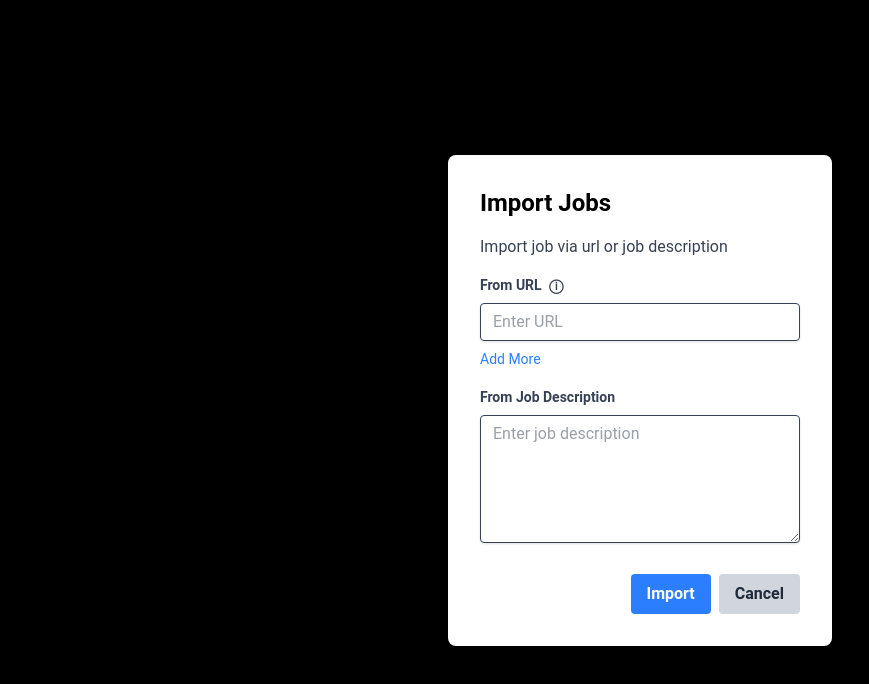
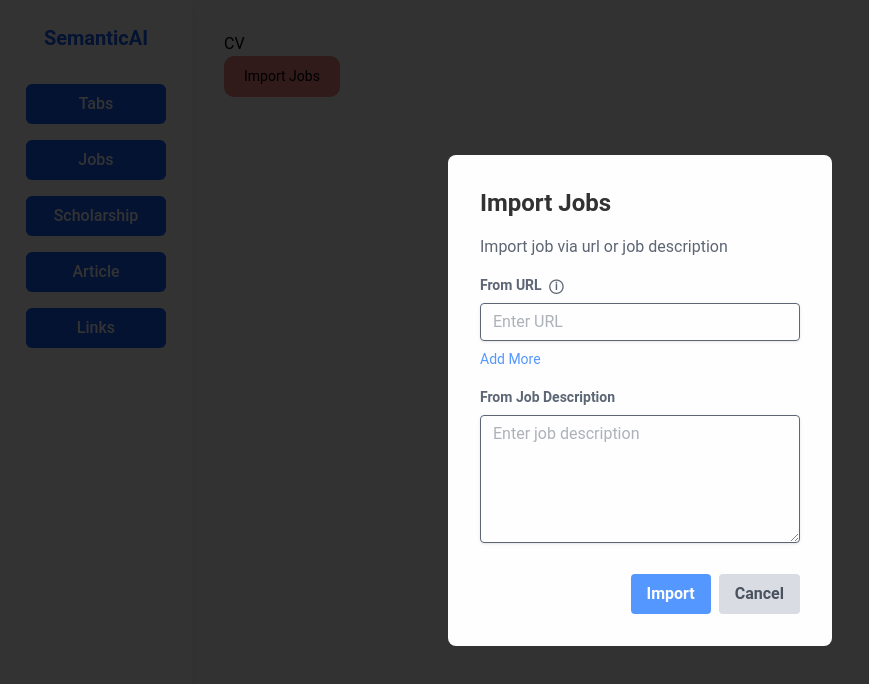
Before and after one commit to shuvrojit/semantiai, a React (Vite) app: page /cv in a window 1280 px wide. Both pictures are taken after a click on the button "Import Jobs". Shown: the top 684 px of the page, without its empty margins (0-869 px from the left). Built offline with nearby package versions, Linux system fonts and the light colour scheme.

Commit message:
Feature ImportJobsModal with click outside to close functionality

```diff
--- a/src/components/modals/ImportJobsModal.tsx
+++ b/src/components/modals/ImportJobsModal.tsx
@@ -1,23 +1,37 @@
-import React from 'react';
+import React from "react";
 
 interface ImportJobsModalProps {
   isOpen: boolean;
   onClose: () => void;
 }
 
-const ImportJobsModal: React.FC<ImportJobsModalProps> = ({ isOpen, onClose }) => {
+const ImportJobsModal: React.FC<ImportJobsModalProps> = ({
+  isOpen,
+  onClose,
+}) => {
   if (!isOpen) {
     return null;
   }
 
   return (
-    <div className="fixed inset-0 bg-black bg-opacity-50 flex items-center justify-center">
-      <div className="bg-white p-8 rounded-lg shadow-md w-96">
+    <div
+      className="fixed inset-0 bg-black opacity-80 flex items-center justify-center"
+      onClick={onClose}
+    >
+      <div
+        className="bg-white p-8 rounded-lg shadow-md w-96"
+        onClick={(e) => e.stopPropagation()}
+      >
         <h2 className="text-2xl font-bold mb-4">Import Jobs</h2>
-        <p className="text-gray-700 mb-4">Import job via url or job description</p>
+        <p className="text-gray-700 mb-4">
+          Import job via url or job description
+        </p>
 
         <div className="mb-4">
-          <label htmlFor="jobUrl" className="block text-gray-700 text-sm font-bold mb-2">
+          <label
+            htmlFor="jobUrl"
+            className="block text-gray-700 text-sm font-bold mb-2"
+          >
             From URL <span className="ml-1 cursor-pointer">ⓘ</span>
           </label>
           <input
@@ -26,11 +40,16 @@ const ImportJobsModal: React.FC<ImportJobsModalProps> = ({ isOpen, onClose }) =>
             className="shadow appearance-none border rounded w-full py-2 px-3 text-gray-700 leading-tight focus:outline-none focus:shadow-outline"
             placeholder="Enter URL"
           />
-          <button className="text-blue-500 hover:text-blue-700 mt-2 text-sm">Add More</button>
+          <button className="text-blue-500 hover:text-blue-700 mt-2 text-sm">
+            Add More
+          </button>
         </div>
 
         <div className="mb-6">
-          <label htmlFor="jobDescription" className="block text-gray-700 text-sm font-bold mb-2">
+          <label
+            htmlFor="jobDescription"
+            className="block text-gray-700 text-sm font-bold mb-2"
+          >
             From Job Description
           </label>
           <textarea
```
